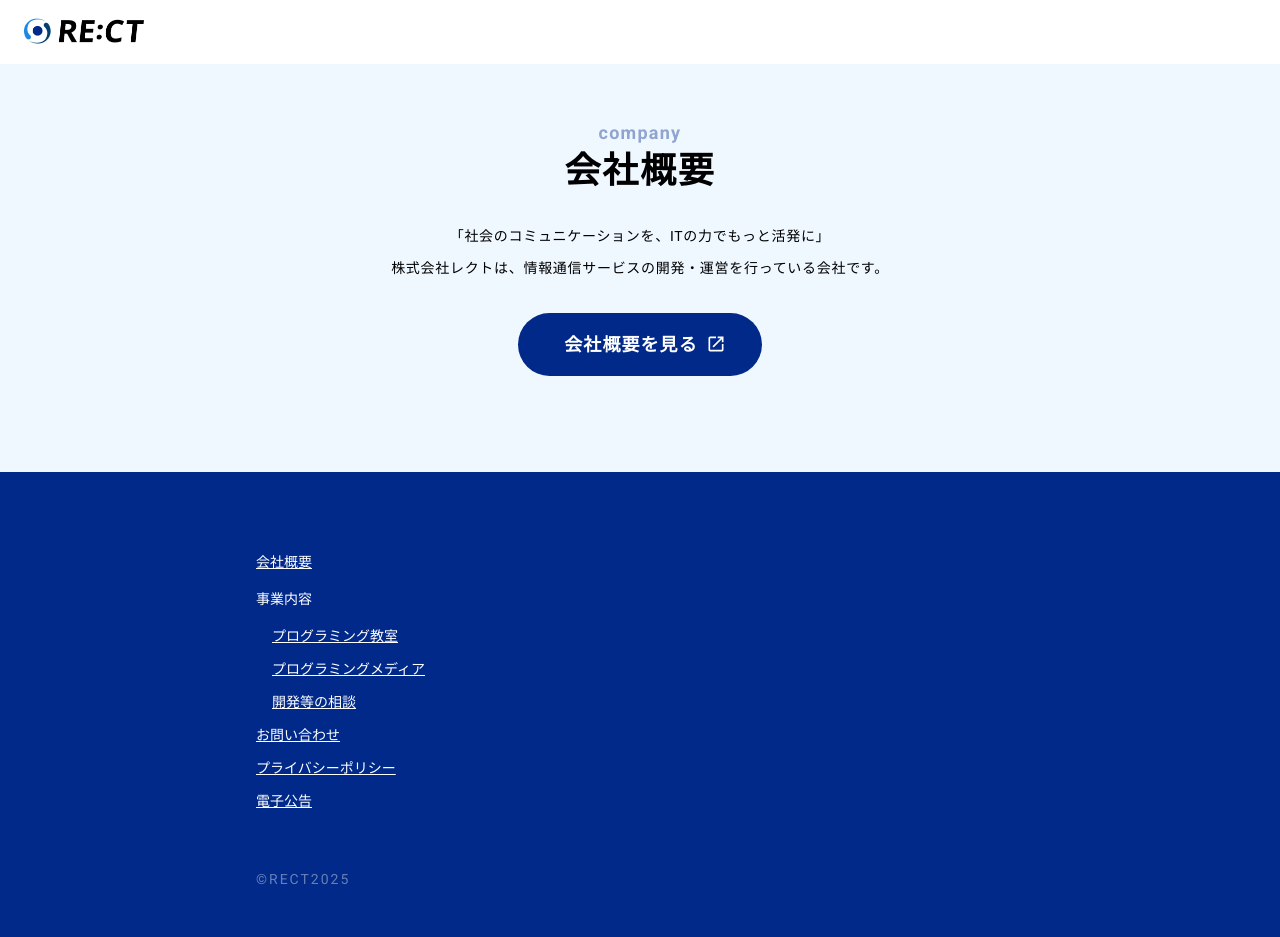
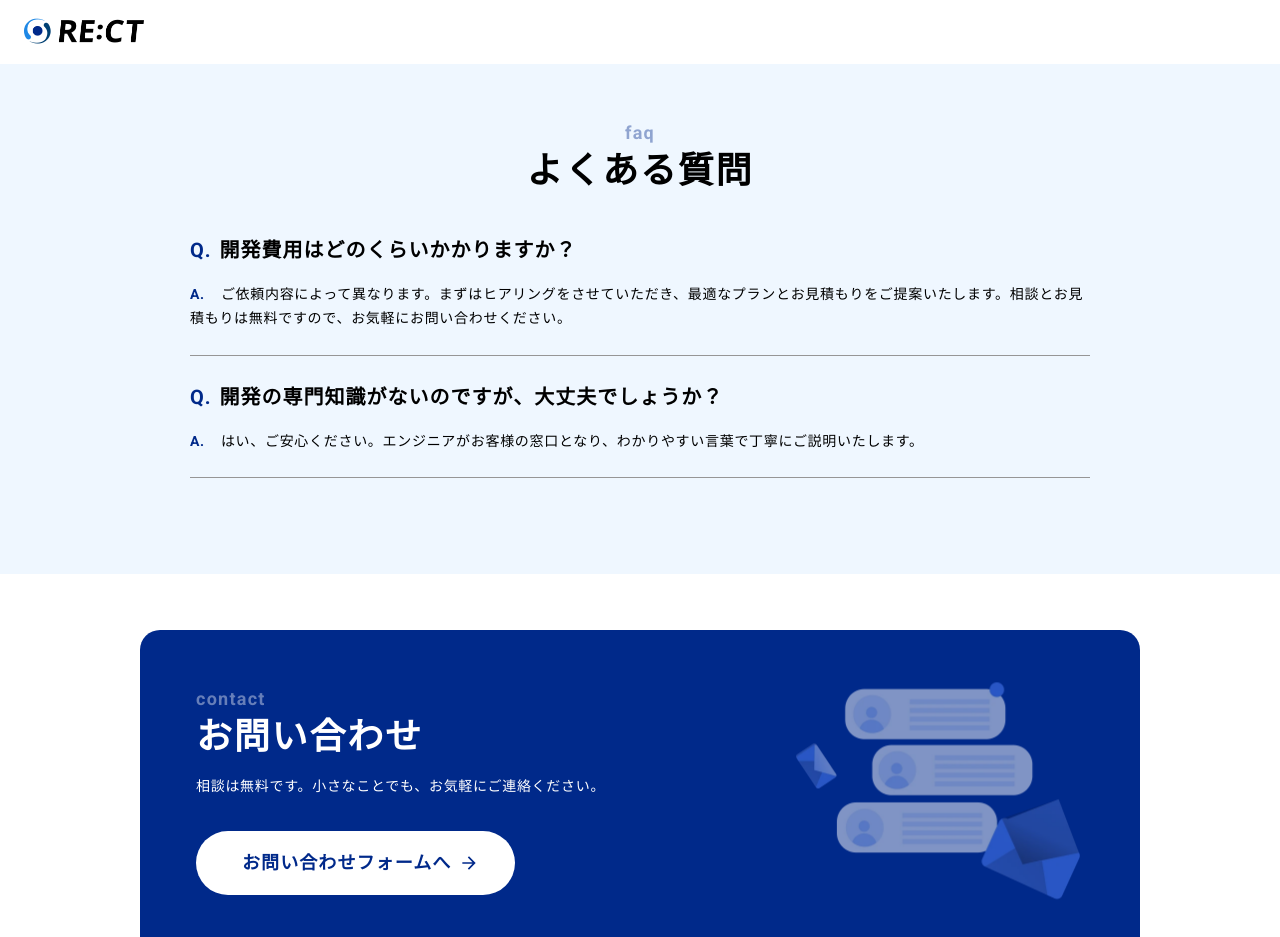
Before and after one commit to yutaroud/rect, a Next.js app: page /demand in a window 1280 px wide. Shown: the top 937 px of the page. Built offline with nearby package versions, Linux system fonts and the light colour scheme.

Commit message:
よくある質問

```diff
--- a/src/app/demand/Contact.tsx
+++ b/src/app/demand/Contact.tsx
@@ -1,7 +1,61 @@
+import Heading2 from './components/Heading2'
+import CustomButton from './components/Button'
+import { Box,Typography } from '@mui/material';
+import img from '../../../public/image/demand/contact.webp';
+
+const sxStyles = {
+  text: {
+    fontSize: '14px',
+    letterSpacing: '0.05em',
+    lineHeight: '1.7',
+    color: '#fff',
+    mt: 2,
+    '& + &': {
+      mt: 1,
+    },
+  }
+}
 
 const Contact = () => {
   return (
-    <p></p>
+    <Box
+      sx={{
+        maxWidth: '1000px',
+        mx: 'auto',
+        backgroundColor: '#00298A',
+        borderRadius: '20px',
+        px: 7,
+        pt: 7,
+        pb: 8,
+        my: 7,
+        position: 'relative',
+      }}>
+        <Heading2 subText="contact" mainText="お問い合わせ" position="right" backGroundWhite={false}/>
+        <Typography sx={sxStyles.text}>相談は無料です。小さなことでも、お気軽にご連絡ください。</Typography>
+        <Box mt={4}>
+          <CustomButton
+            label="お問い合わせフォームへ"
+            variant="secondary"
+            showFreeLabel={false}
+            icon="arrow-right"
+            href="https://forms.gle/tWbY3pJaxRpEq7Nz8"
+          />
+        </Box>
+        <Box sx={{
+          position: 'absolute',
+          top: '50%',
+          transform: 'translateY(-50%)',
+          right: '60px',
+        }}>
+          <img
+            src={img.src}
+            alt=""
+            width="570"
+            height="434"
+            style={{ maxWidth: '284px', height: 'auto', }}
+          />
+        </Box>
+    </Box>
   )
 }
 export default Contact;
--- a/src/app/demand/Faq.tsx
+++ b/src/app/demand/Faq.tsx
@@ -1,7 +1,82 @@
+import Heading2 from './components/Heading2'
+import { Box,Typography } from '@mui/material';
+
+const questionData = [
+  {
+    id: 'q1',
+    question: '開発費用はどのくらいかかりますか？',
+    answer:
+      'ご依頼内容によって異なります。まずはヒアリングをさせていただき、最適なプランとお見積もりをご提案いたします。相談とお見積もりは無料ですので、お気軽にお問い合わせください。',
+  },
+  {
+    id: 'q2',
+    question: '開発の専門知識がないのですが、大丈夫でしょうか？',
+    answer:
+      'はい、ご安心ください。エンジニアがお客様の窓口となり、わかりやすい言葉で丁寧にご説明いたします。',
+  },
+];
 
 const Faq = () => {
   return (
-    <p></p>
+    <Box
+      sx={{
+        display: 'flex',
+        alignItems: 'center',
+        pt: 7,
+        pb: 12,
+        backgroundColor: '#EFF7FF'
+      }}
+    >
+      <Box
+        sx={{
+          maxWidth: '900px',
+          width: '100%',
+          mx: 'auto',
+        }}
+      >
+        <Heading2 subText="faq" mainText="よくある質問"/>
+        <Box mt={5}>
+          {questionData.map((item) => (
+            <Box component="dl" key={item.id} sx={{
+              borderBottom: 'solid 1px #969696',
+              pb: 3,
+              '& + &': {
+                pt: 3,
+              }
+            }}>
+              <Typography component="dt" sx={{
+                fontSize: '20px',
+                fontWeight: 'bold',
+                letterSpacing: '0.05em',
+                lineHeight: '1.7',
+              }}>
+                <Typography component="span" sx={{
+                  mr: 1,
+                  fontSize: '20px',
+                  fontWeight: 'bold',
+                  color: '#00298A',
+                }}>Q.</Typography>
+                {item.question}
+              </Typography>
+              <Typography component="dd" sx={{
+                mt: 2,
+                fontSize: '14px',
+                letterSpacing: '0.05em',
+                lineHeight: '1.7',
+              }}>
+                <Typography component="span" sx={{
+                  mr: 2,
+                  fontSize: '14px',
+                  fontWeight: 'bold',
+                  color: '#00298A'
+                }}>A.</Typography>
+                {item.answer}
+              </Typography>
+            </Box>
+          ))}
+        </Box>
+      </Box>
+    </Box>
   )
 }
 export default Faq;
--- a/src/app/demand/components/Heading2.tsx
+++ b/src/app/demand/components/Heading2.tsx
@@ -4,9 +4,15 @@ interface Heading2Props {
   subText: string;
   mainText: string;
   position?: 'center' | 'right';
+  backGroundWhite?: boolean;
 }
 
-export const Heading2: React.FC<Heading2Props> = ({ subText, mainText, position="center" }) => {
+export const Heading2: React.FC<Heading2Props> = ({
+  subText,
+  mainText,
+  position="center",
+  backGroundWhite = true,
+  }) => {
   return (
     <Box sx={{
       display: 'flex',
@@ -20,7 +26,7 @@ export const Heading2: React.FC<Heading2Props> = ({ subText, mainText, position=
         variant="body2"
         component="span"
         sx={{
-          color: 'rgba(0, 41, 138, 0.4)',
+          color: backGroundWhite ? 'rgba(0, 41, 138, 0.4)' : 'rgba(255, 255, 255, 0.4)',
           fontWeight: 'bold',
           letterSpacing: '0.07em',
           fontSize: '18px'
@@ -29,13 +35,15 @@ export const Heading2: React.FC<Heading2Props> = ({ subText, mainText, position=
         {subText}
       </Typography>
       <Typography
-      variant="h2"
-      component="h2"
-      sx={{
-        fontWeight: 'bold',
-        letterSpacing: '0.05em',
-        fontSize: '36px'
-      }}>
+        variant="h2"
+        component="h2"
+        sx={{
+          fontWeight: 'bold',
+          letterSpacing: '0.05em',
+          fontSize: '36px',
+          color: backGroundWhite ? '#000' : '#fff',
+        }}
+      >
         {mainText}
       </Typography>
     </Box>
```
Also changed, not shown: public/image/demand/contact.webp (added).
